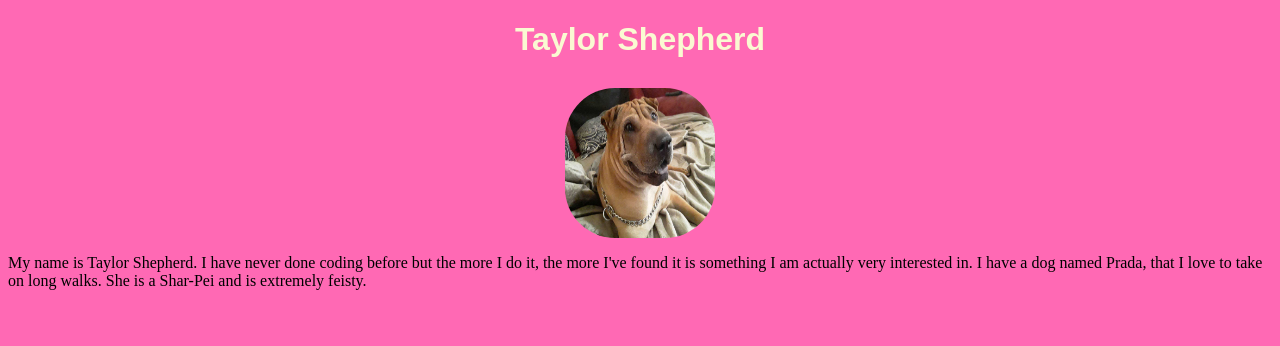
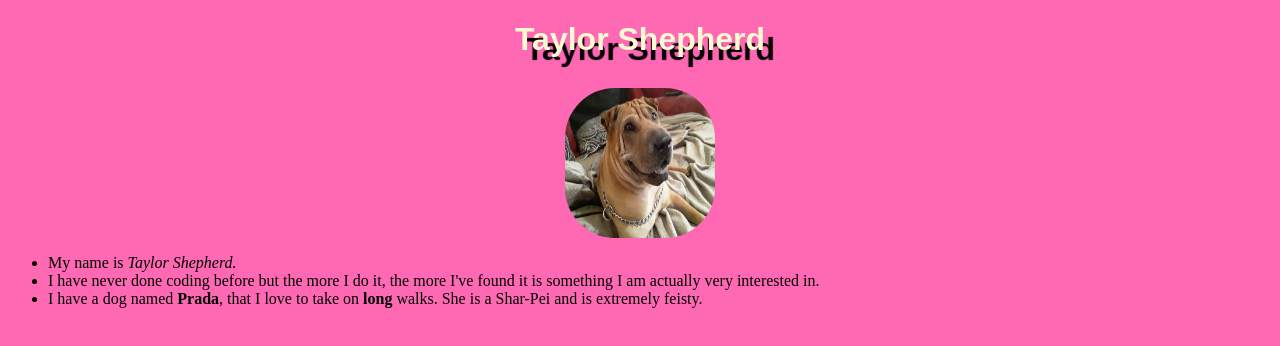
Before and after one commit to Taylorshepherd-coder/about-taylor, a plain HTML site: page index.html in a window 1280 px wide. Drawn offline with Linux system fonts and the light colour scheme.

Commit message:
html strong, and em on name, ul css shadow on h1 text

```diff
--- a/index.html
+++ b/index.html
@@ -11,7 +11,13 @@
 			<img src="./prada.jpg" alt="Prada"
 			class="center"/>
 
-<p> My name is Taylor Shepherd. I have never done coding before but the more I do it, the more I've found it is something I am actually very interested in. I have a dog named Prada, that I love to take on long walks. She is a Shar-Pei and is extremely feisty.</p>
+<p>
+	<ul>
+			<li>My name is <em>Taylor Shepherd.</em> </li>
+			<li>I have never done coding before but the more I do it, the more I've found it is something I am actually very interested in.</li>
+			<li>I have a dog named <strong>Prada</strong>, that I love to take on <strong>long</strong> walks. She is a Shar-Pei and is extremely feisty.</li>
+		</ul>
+		</p>
 
 </body>
 </html>
--- a/style.css
+++ b/style.css
@@ -3,6 +3,7 @@ h1 {
 	font-family: sans-serif;
 	margin-bottom: 30px;
 	color: lightgoldenrodyellow;
+	text-shadow: 10px 10px 1px black;
 }
 
 .center {
```
